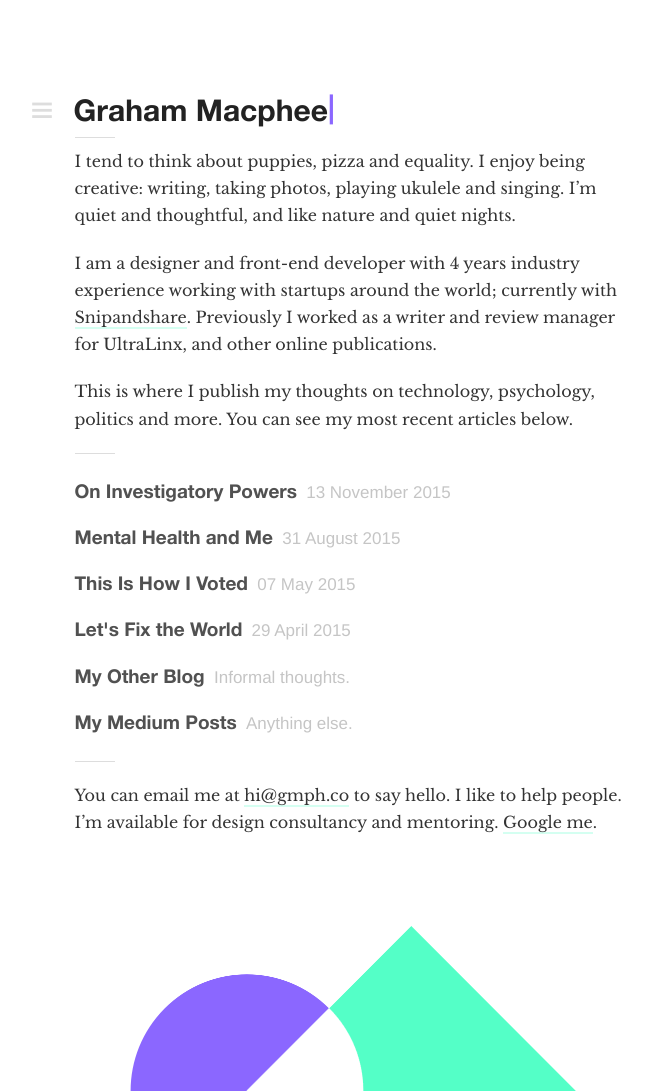
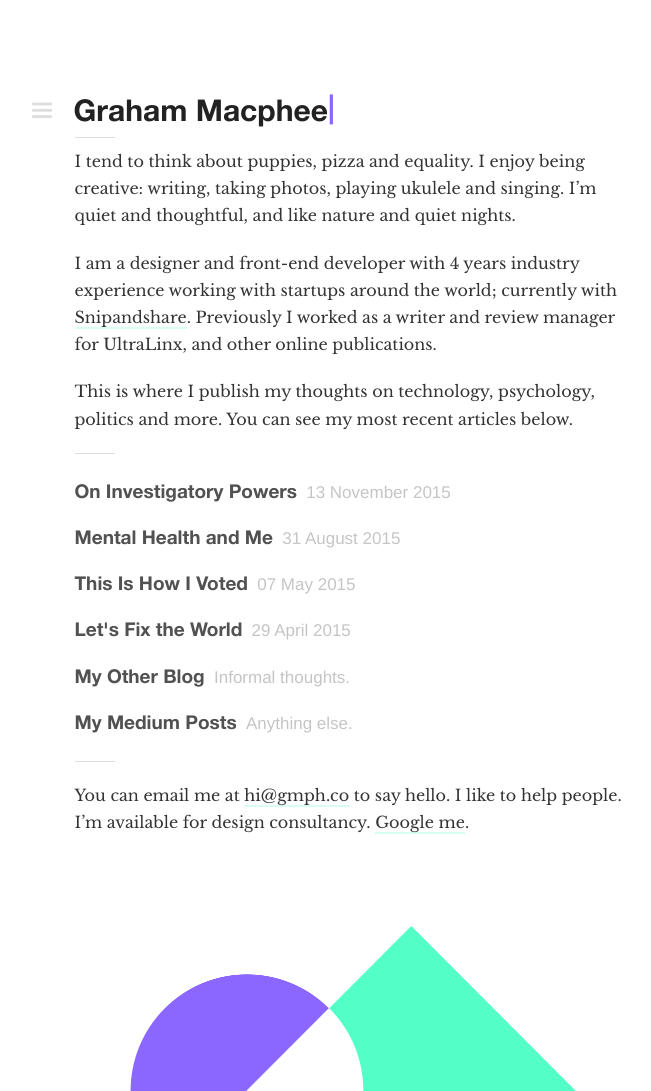
Before and after one commit to gmph/gmph.github.io, a Jekyll site: the page built from index.md, in a window 1280 px wide. Shown: the whole page, without its empty margins (288-939 px from the left). Built offline with Jekyll 4.4.1, drawn with Linux system fonts in a browser that asks for light colours; nearby versions of some CDN libraries; some of the changed lines change nothing that is shown.

Commit message:
Landing page content update

```diff
--- a/index.md
+++ b/index.md
@@ -35,42 +35,4 @@
 
 ***
 
-You can email me at [hi@gmph.co](mailto:hi@gmph.co?subject=&body=Hi%20Graham%2C%0A%0AI%27d%20really%20like%20to%20talk%20to%20you%20about...) to say hello. I like to help people. I'm available for design consultancy and mentoring. [Google me](http://google.co.uk/search?q=graham+macphee+designer).
-
-<!--
-
-[![My Image](https://d13yacurqjgara.cloudfront.net/users/28519/screenshots/2039695/frezko-small.png)](https://dribbble.com/shots/2039695-Frezko-Hand-Drawn-Messaging)
-
-Suspendisse condimentum leo ut dapibus condimentum. Fusce sit amet volutpat mauris. Aenean vitae dapibus quam. Quisque posuere [turpis vitae tortor](/) feugiat rutrum.
-
-Proin nibh arcu, consectetur a odio nec, aliquet suscipit enim. Suspendisse aliquam, libero ac tincidunt suscipit, lacus quam commodo odio, nec faucibus arcu ante in odio. Proin ornare luctus massa, id hendrerit tellus auctor eu. Nullam eget egestas orci.
-
-	function getData(source){
-		return load(source).decrypt("ALPHA9");
-	 };
-
-Lorem ipsum dolor sit amet, cras sed sapien quam. Sed `test()` dapibus est id enim facilisis, at posuere turpis adipiscing. Quisque sit amet dui.
-
-- This is a little bullet;
-- And this is another one;
-- And yet another of them;
-- Oh look, a final one.
-
-Lorem ipsum dolor sit amet, <span>consectetur adipiscing</span> elit. Cras sed sapien quam. Sed dapibus est id enim facilisis, at posuere turpis adipiscing. Quisque sit amet dui dui.
-
-Lorem ipsum dolor sit amet, cras sed sapien quam. Sed dapibus est id enim facilisis, at posuere turpis adipiscing. Quisque sit amet dui.
-
-## This is a subheading
-
-Lorem ipsum dolor sit amet, cras sed sapien quam. Sed dapibus est id enim facilisis, at posuere turpis adipiscing. Quisque sit amet dui.
-
-### This is an important emphasised quote in a heading.
-
-Lorem ipsum dolor sit amet, cras sed sapien quam. Sed dapibus est id enim facilisis, at posuere turpis adipiscing. Quisque sit amet dui.
-
-
-> Lorem ipsum dolor sit amet, consectetur adipiscing elit. Cras sed sapien quam. Sed dapibus est id enim facilisis, at posuere turpis adipiscing. Quisque sit amet dui dui.
-
-Lorem ipsum dolor sit amet, cras sed sapien quam. Sed dapibus est id enim facilisis, at posuere turpis adipiscing. Quisque sit amet dui.
-
--->
+You can email me at [hi@gmph.co](mailto:hi@gmph.co?subject=&body=Hey%20Graham%2C%0A%0AI%27d%20really%20like%20to%20talk%20to%20you%20about...) to say hello. I like to help people. I'm available for design consultancy. [Google me](http://google.co.uk/search?q=graham+macphee+designer).
```
